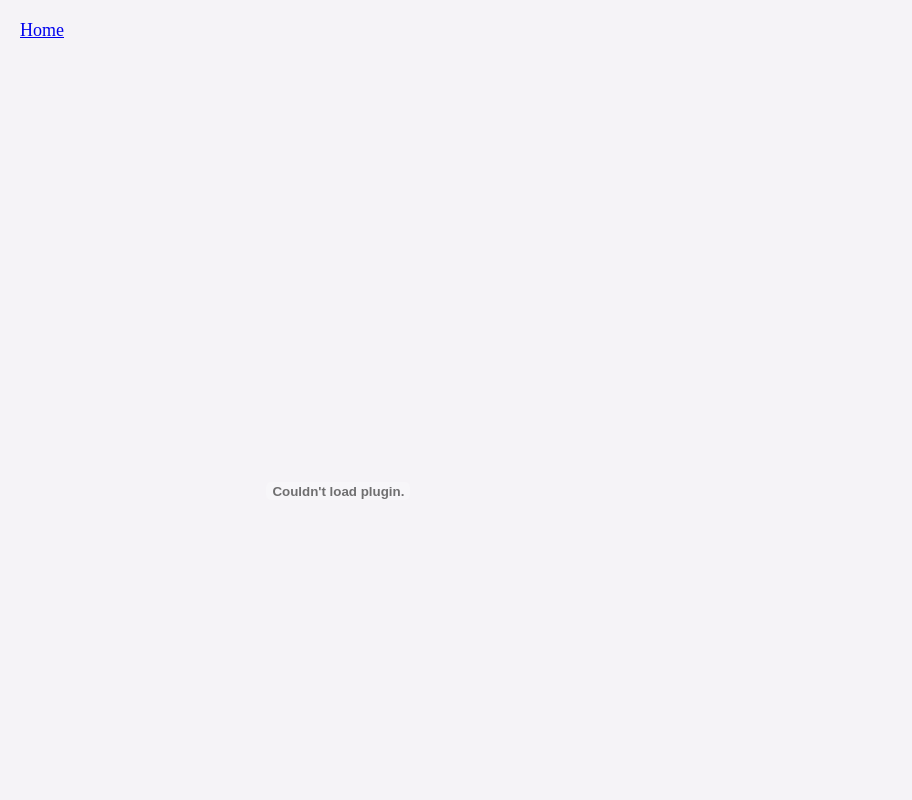
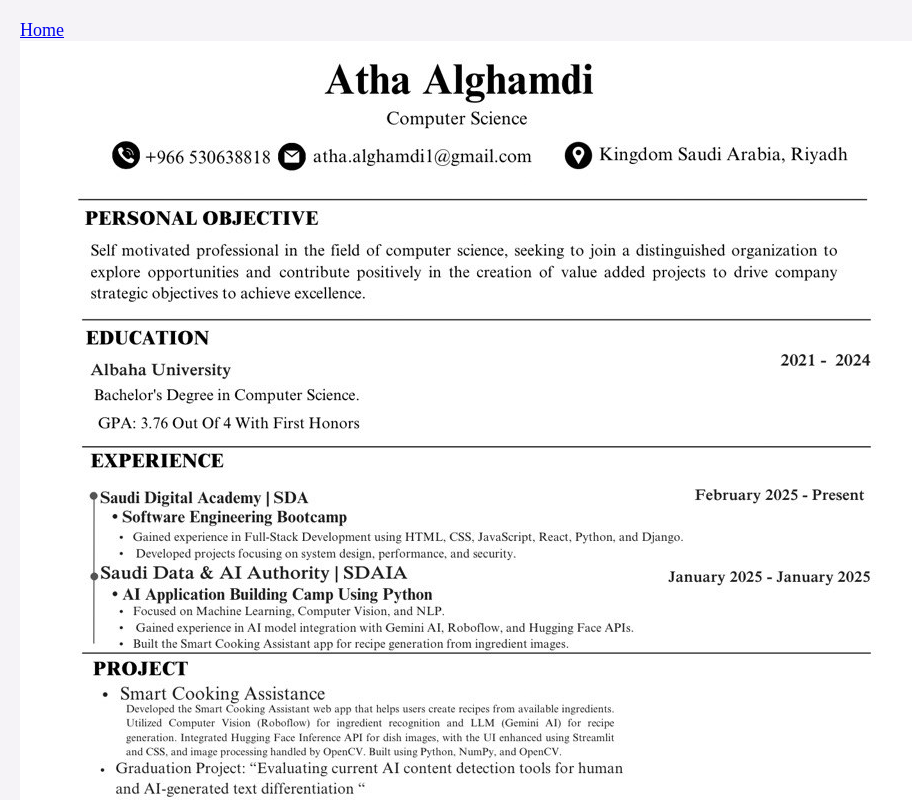
Before and after one commit to athaalghamdi1/mini-portfolio, a plain HTML site: page Resume.html in a window 1280 px wide. Shown: the top 800 px of the page, without its empty margins (0-912 px from the left). Drawn offline with Linux system fonts and the light colour scheme.

Commit message:
new update

```diff
--- a/Resume.html
+++ b/Resume.html
@@ -9,10 +9,12 @@
 
 </head>
 <body id="Resume-page">
-    <div class="container">
-         <embed src="C:\Users\user\Desktop\SDAproject\CV((Atha Alghamdi)).pdf" width="80%" height="800px" type="Applications/pdf":>
-
-    </div>
+    <div id="container-cv">
+         <!-- <iframe src="./Cv Atha.pdf" width="200%" height="1000px" style="border: none;"></iframe> -->
+         <div id="img-resume">
+            <img src="./photo_2025-03-01_19-46-05.jpg" alt="AthaPic" />
+        </div>
+        </div>
 
 </body>
 </html>
```
Also changed, not shown: GitHub.html (+5 -1 lines), css/styless.css (line endings or trailing spaces), photo_2025-03-01_19-46-05.jpg (added), 1 other file.
